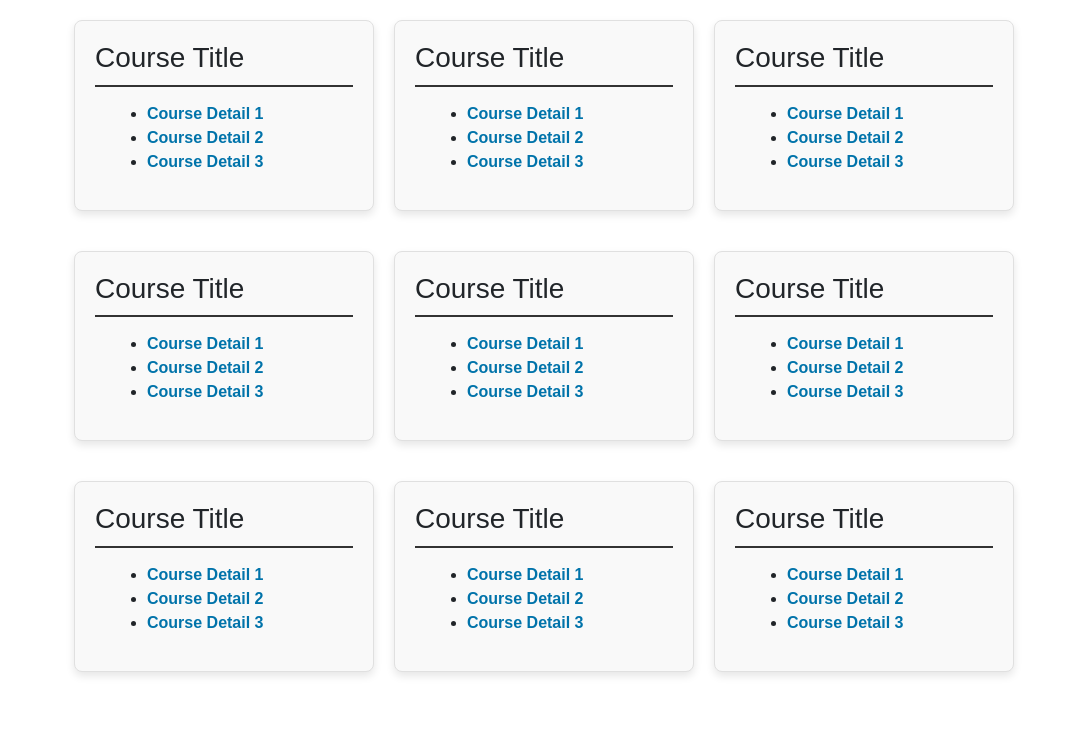
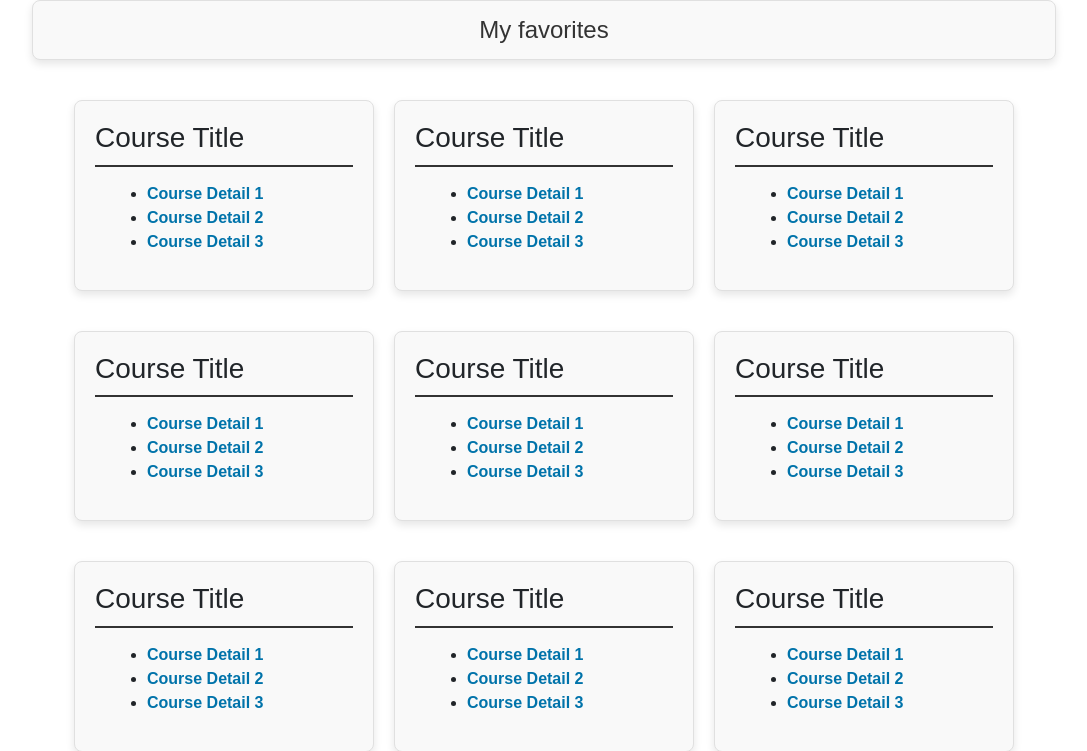
Before and after one commit to Roosvansambeek/thesis_bow_, a Flask app: page /favorites in a window 1280 px wide. Shown: the part 493-1244 px from the top of the page, without its empty margins (96-1183 px from the left). Before the commit the page ends 1169 px from the top, so only its background shows below. Run offline with Flask 3, Linux system fonts and the light colour scheme.

Commit message:
added "my favorites'' title
-

```diff
--- a/templates/favorites.html
+++ b/templates/favorites.html
@@ -23,6 +23,26 @@
            width: 40%;
            max-width: 100%;
            height: auto;
+        }
+
+        .favorites-card {
+            max-width: 80%;
+            height: 60px;
+            background-color: #f9f9f9;
+            border: 1px solid #e0e0e0;
+            border-radius: 8px;
+            box-shadow: 0 4px 8px rgba(0, 0, 0, 0.1);
+            display: flex;
+            justify-content: center;
+            align-items: center;
+            margin: 20px auto;
+        }
+
+        .favorites-card h1 {
+            margin: 0;
+            padding: 0;
+            font-size: 1.5em;
+            color: #333;
         }
 
         .row {
@@ -64,6 +84,9 @@
     <div class="row center-object">
         <img class="img-fluid" id="TiU_logo" src="/static/TiU_logo.png" alt="TiU Logo">
     </div>
+    <div class="favorites-card">
+        <h1>My favorites</h1> <!-- Title inside the horizontal card -->
+    </div>
 </div>
 
 <div class="container">
```
